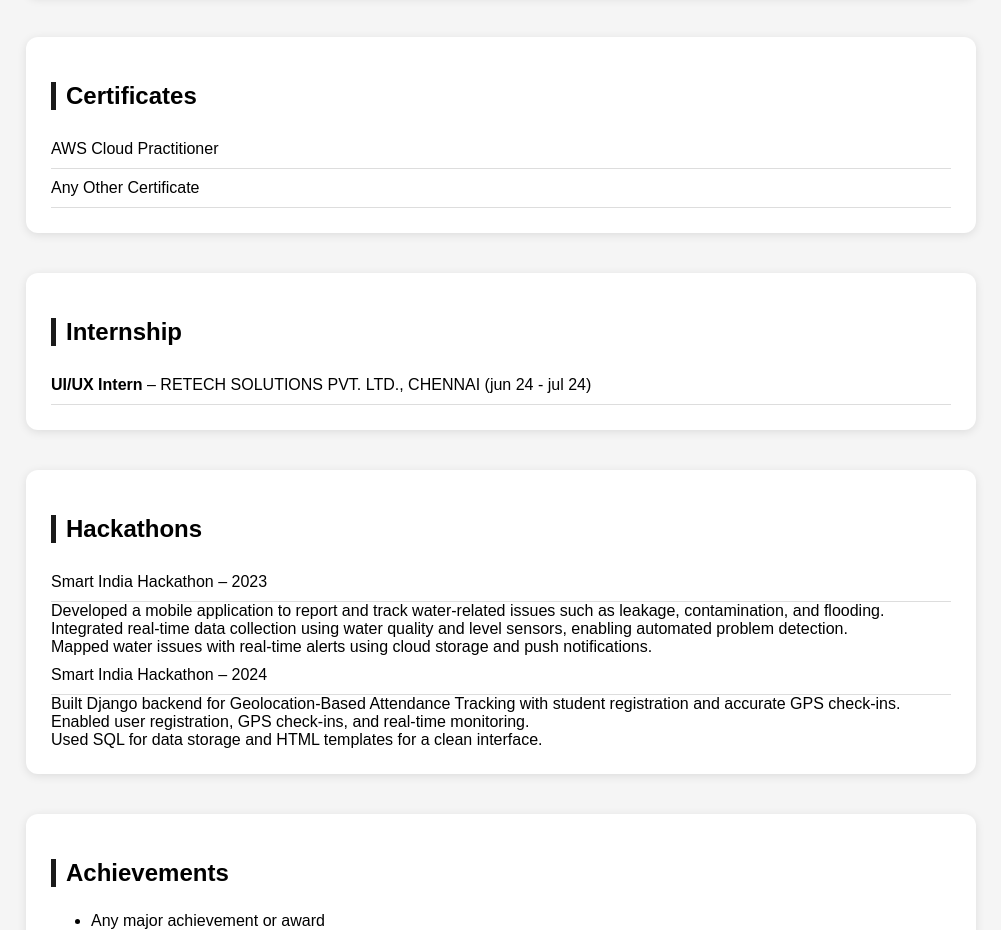
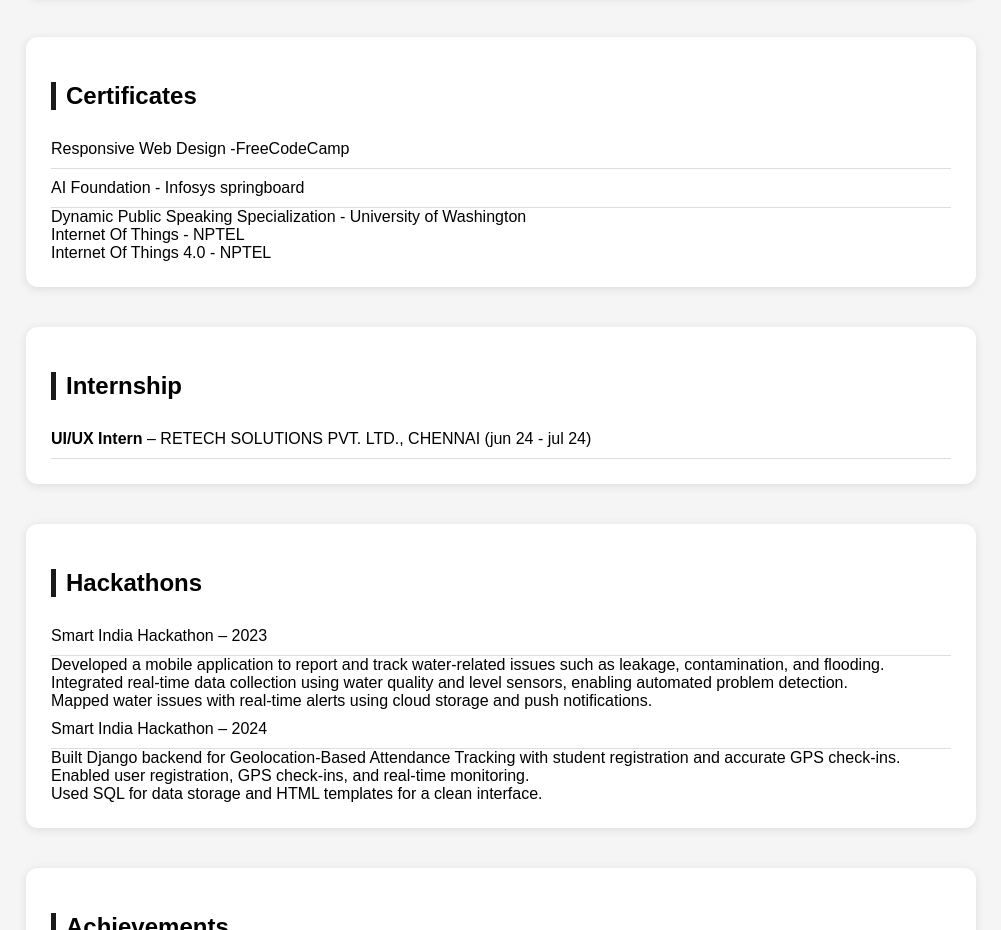
Before and after one commit to lokeshkrishana/Portfolio-, a plain HTML site: page index.html in a window 1280 px wide. Shown: the part 1263-2193 px from the top of the page, without its empty margins (139-1140 px from the left). Drawn offline with Linux system fonts and the light colour scheme.

Commit message:
Update index.html

```diff
--- a/index.html
+++ b/index.html
@@ -57,8 +57,11 @@ incredible growth journey and I will be able to add value to the organization.</
 
 <section>
     <h2>Certificates</h2>
-    <div class="cert">AWS Cloud Practitioner</div>
-    <div class="cert">Any Other Certificate</div>
+    <div class="cert">Responsive Web Design -FreeCodeCamp</div>
+    <div class="cert">AI Foundation - Infosys springboard </div>
+    <div>Dynamic Public Speaking Specialization - University of Washington</div>
+    <div>Internet Of Things - NPTEL</div>
+    <div>Internet Of Things 4.0 - NPTEL</div>
 </section>
 
 <section>
```
